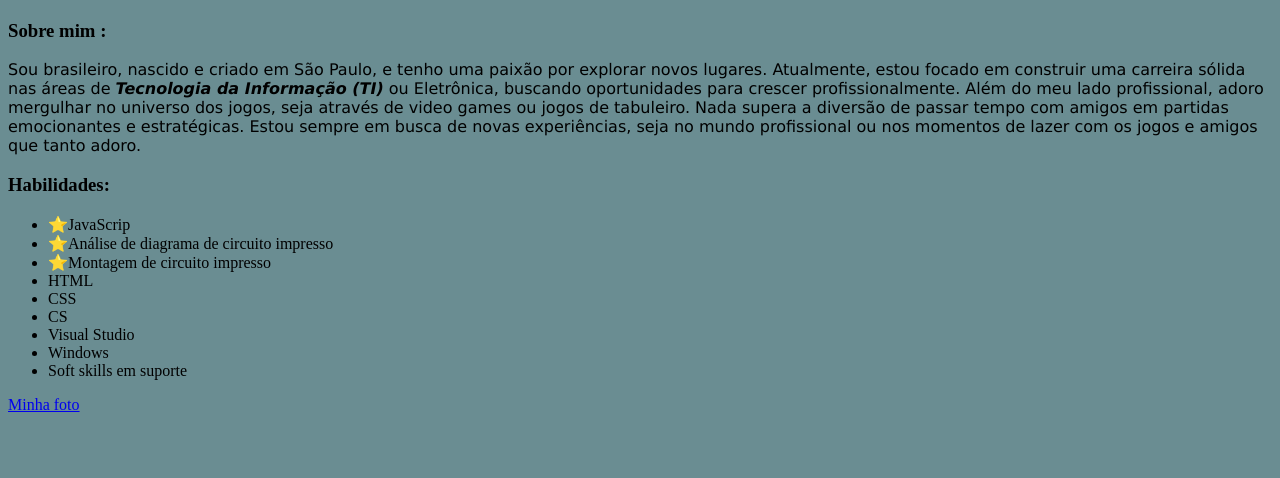
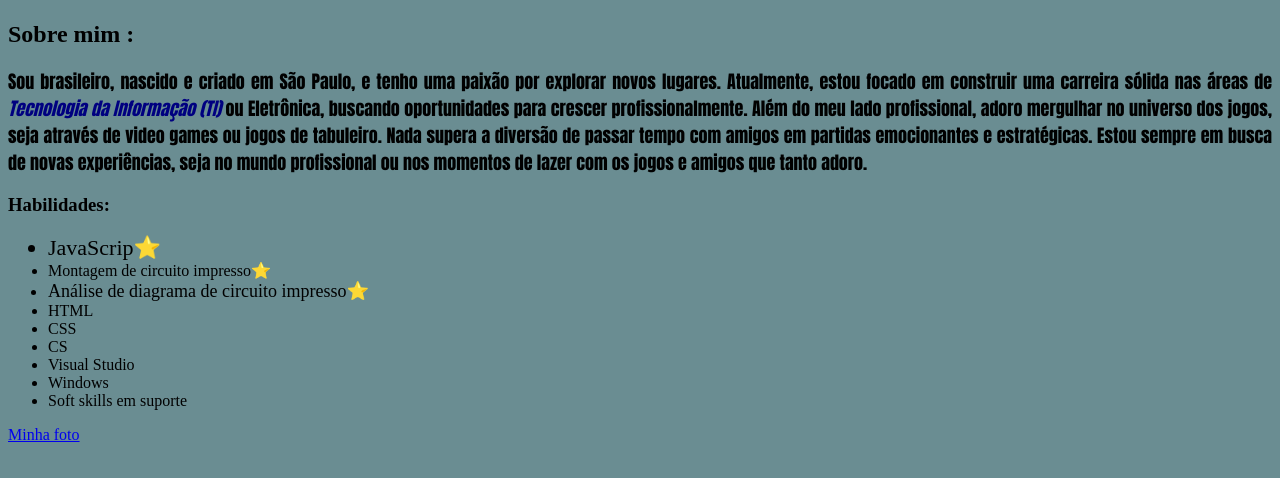
Before and after one commit to KCK88/KCK88.github.io, a plain HTML site: page index.html in a window 1280 px wide. Shown: the part 260-738 px from the top of the page. Drawn offline with Linux system fonts and the light colour scheme.

Commit message:
Alterando li e p

```diff
--- a/index.html
+++ b/index.html
@@ -18,6 +18,24 @@
     body {
       background-color: rgb(106, 141, 146)
     }
+    p{
+      font-size: 18px;
+      font-family: Impact, sans-serif;
+      text-align: justify;
+    }
+    strong{
+      color: navy;
+    }
+
+    .js{font-size: 22px;}
+    .bpc{font-size: 20px}
+    .bcpa{font-size: 18px;}
+    .html{font-size: 17;}
+    .css{font-size: 16;}
+    .cs{font-size: 15;}
+    .vs{font-size: 14;}
+    .win{font-size: 13;}
+    .css{font-size: 12;}
   </style>
 
   <body>
@@ -30,7 +48,7 @@
       width="200px"
       id="minhaFoto"
     />
-    <h3>Sobre mim :</h3>
+    <h2>Sobre mim :</h3>
     <p id="sobre">
       Sou brasileiro, nascido e criado em São Paulo, e tenho uma paixão por
       explorar novos lugares. Atualmente, estou focado em construir uma carreira
@@ -44,15 +62,15 @@
     </p>
     <h3>Habilidades:</h3>
     <ul>
-      <li>⭐JavaScrip</li>
-      <li>⭐Análise de diagrama de circuito impresso</li>
-      <li>⭐Montagem de circuito impresso</li>
-      <li>HTML</li>
-      <li>CSS</li>
-      <li>CS</li>
-      <li>Visual Studio</li>
-      <li>Windows</li>
-      <li>Soft skills em suporte</li>
+      <li class="js">JavaScrip⭐</li>
+      <li class="bcp">Montagem de circuito impresso⭐</li>
+      <li class="bcpa">Análise de diagrama de circuito impresso⭐</li>
+      <li class="html">HTML</li>
+      <li class="css">CSS</li>
+      <li class="cs'">CS</li>
+      <li class="vs'">Visual Studio</li>
+      <li class="win">Windows</li>
+      <li class="sss">Soft skills em suporte</li>
     </ul>
     <a href="#minhaFoto">Minha foto</a>
 
```
